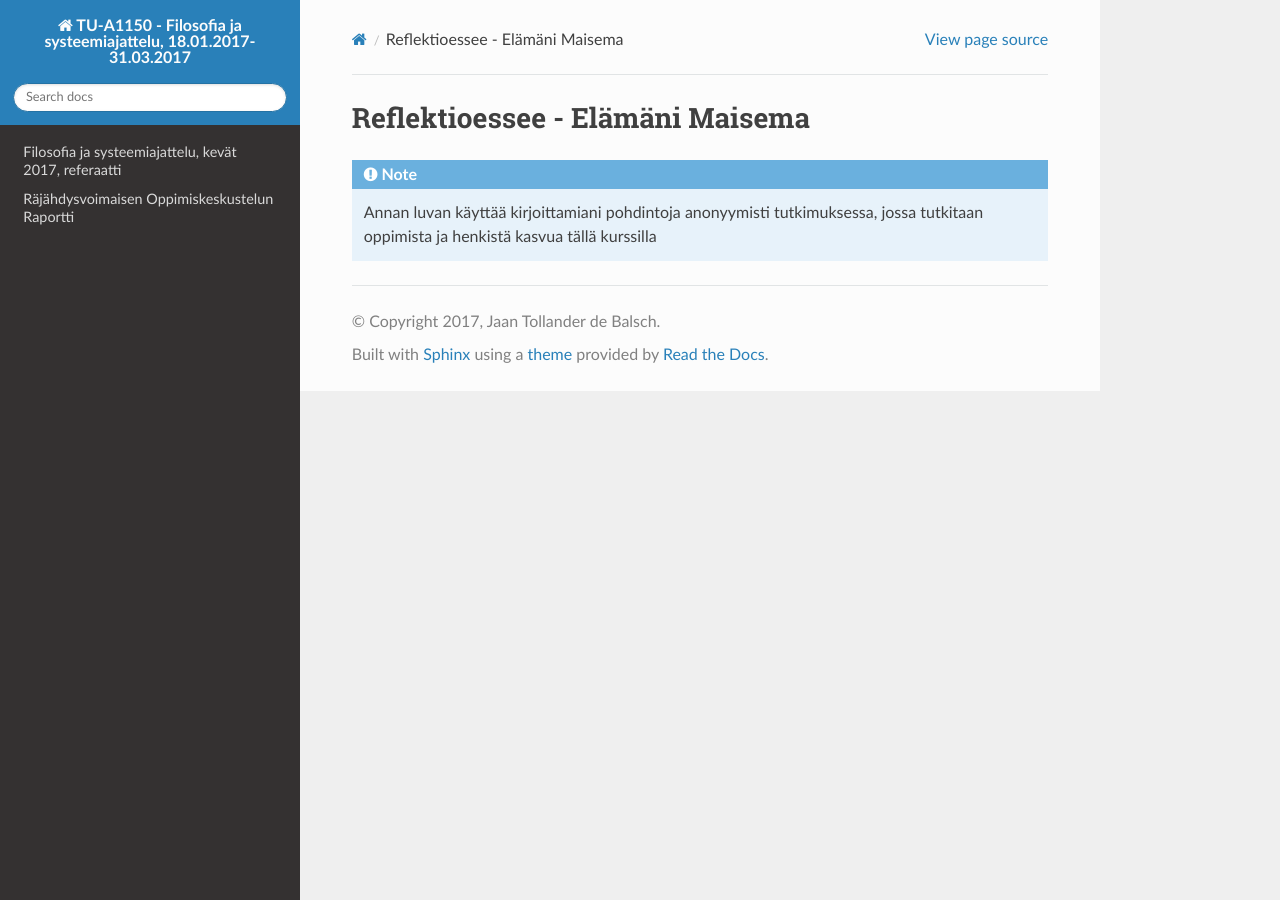
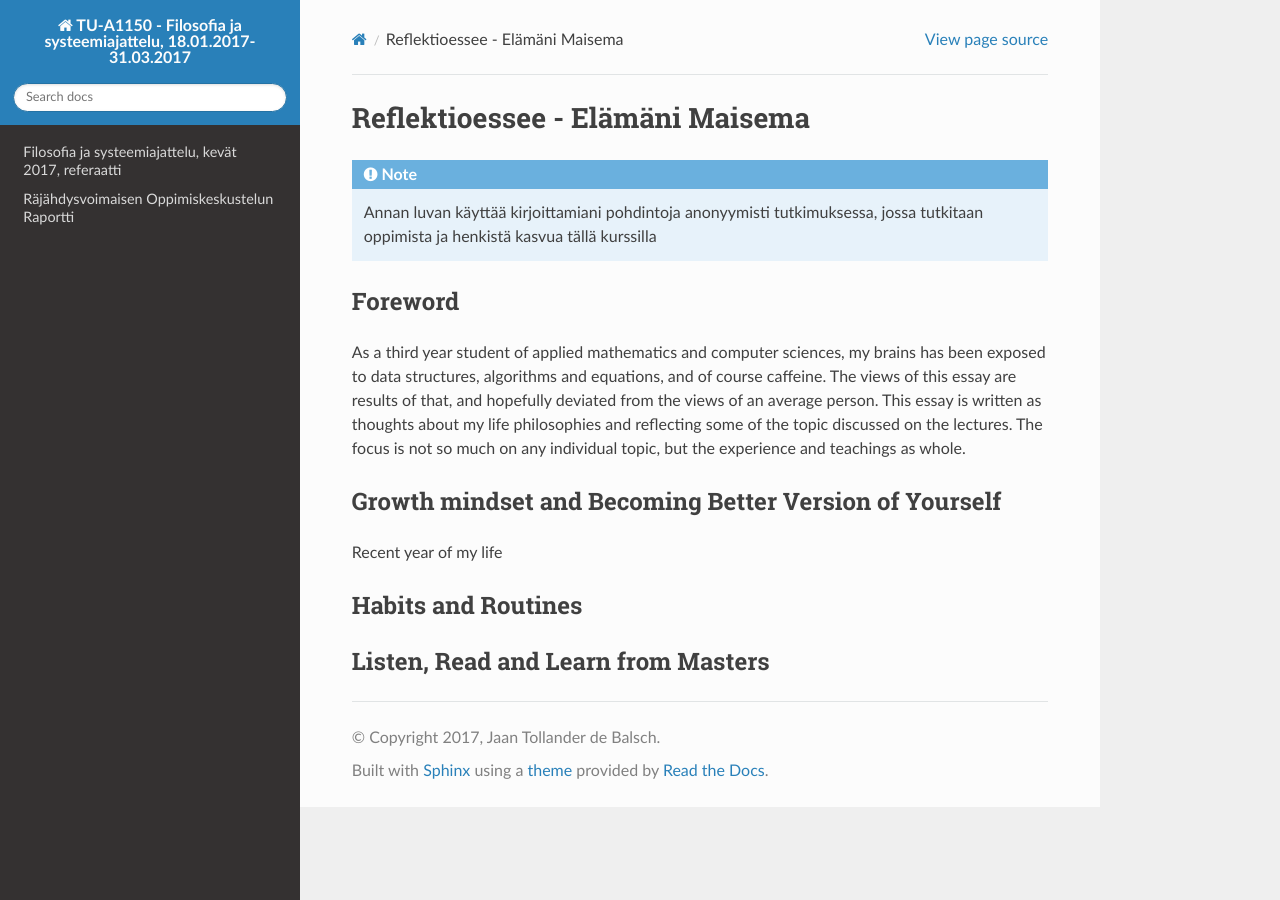
Before and after one commit to jaantollander/Filosofia-ja-Systeemiajattelu, a Sphinx documentation site: the page built from docs/reflektioessee/index.rst, in a window 1280 px wide. Built offline with Sphinx 7.4.7 and the Read the Docs theme 2.0.0, drawn with Linux system fonts in a browser that asks for light colours; the version number could not be read and is left out.

Commit message:
reflektioessee

```diff
--- a/docs/reflektioessee/index.rst
+++ b/docs/reflektioessee/index.rst
@@ -19,3 +19,20 @@ Reflektioessee - Elämäni Maisema
    2) otsikkona "Elämäni maisema" (mahdollisesti sisältäen oman alaotsikon)
    3) hyödyntäen kurssin käsitteitä ja esimerkkejä omaan elämääsi ja kokemuksiisi sovellettuina. Lisäansio on, jos
    4) essee sisältää viittauksia kurssin oheismateriaaliin (viittaukset vapaamuotoisesti tekstin sisällä tai alaviitteissä) sekä niistä kimmonneita pohdintoja. Mikäli lainaat aiemmin kirjoitettua (myös aiempaa omaa tekstiäsi), esitä lainaukset lainausmerkein, lähdemerkinnöin tai muulla tavoin selvästi. Esseen voi tehdä suomeksi, ruotsiksi tai englanniksi.
+
+Foreword
+--------
+As a third year student of applied mathematics and computer sciences, my brains has been exposed to data structures, algorithms and equations, and of course caffeine. The views of this essay are results of that, and hopefully deviated from the views of an average person. This essay is written as thoughts about my life philosophies and reflecting some of the topic discussed on the lectures. The focus is not so much on any individual topic, but the experience and teachings as whole.
+
+
+Growth mindset and Becoming Better Version of Yourself
+------------------------------------------------------
+Recent year of my life
+
+
+Habits and Routines
+-------------------
+
+
+Listen, Read and Learn from Masters
+-----------------------------------
```
